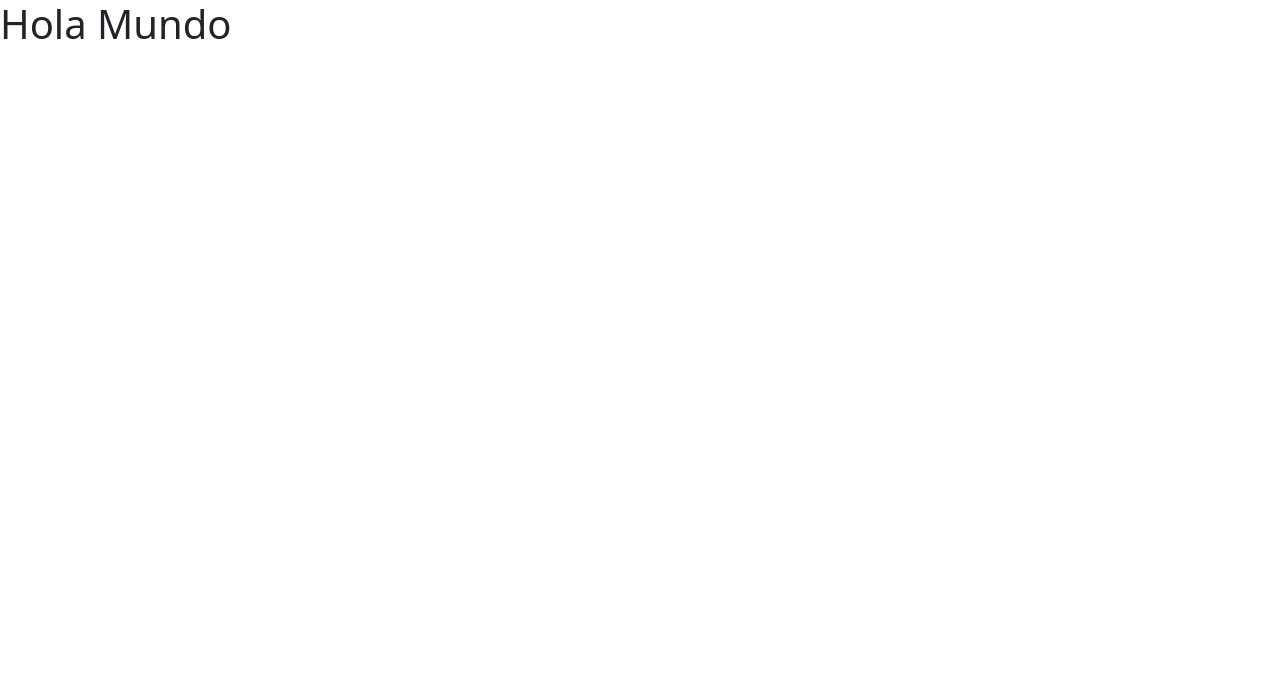
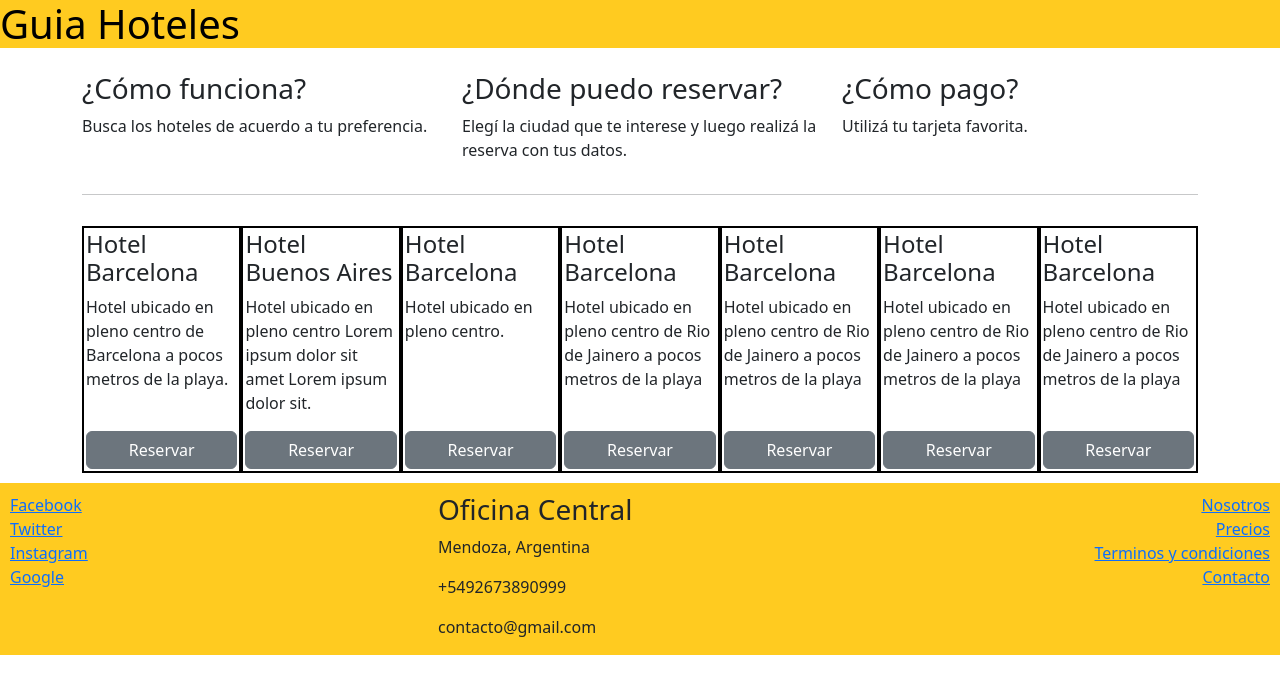
Before and after one commit to KevinBolanosDev/project_bootstrap_desarrollo_UI_coursera, a website: page guia_hoteles/index.html in a window 1280 px wide. Drawn offline with nearby package versions, Linux system fonts and the light colour scheme.

Commit message:
Creating styles with bootstrap

```diff
--- /dev/null
+++ b/guia_hoteles/css/styles.css
@@ -0,0 +1,22 @@
+.jumbotron {
+    background-color: rgb(255, 203, 32);
+    color: black;
+}
+
+footer {
+    padding: 10px 10px 0 10px;
+    background-color: rgb(255, 203, 32);
+    margin-bottom: 0px;
+    margin-top: 10px;
+}
+
+.card-hotel {
+    flex: 1 150px;
+    padding: 2px 2px 2px 2px;
+    margin-top: 15px;
+    border: 2px solid black;
+}
+
+.btn-reserva {
+    width: 100%;
+}
--- a/guia_hoteles/index.html
+++ b/guia_hoteles/index.html
@@ -3,14 +3,135 @@
 <head>
     <meta charset="UTF-8">
     <meta name="viewport" content="width=device-width, initial-scale=1.0">
-    <link href="node_modules/bootstrap/dist/css/bootstrap.min.css" rel="stylesheet">
+    <link href="https://cdn.jsdelivr.net/npm/bootstrap@5.3.2/dist/css/bootstrap.min.css" rel="stylesheet" integrity="sha384-T3c6CoIi6uLrA9TneNEoa7RxnatzjcDSCmG1MXxSR1GAsXEV/Dwwykc2MPK8M2HN" crossorigin="anonymous">
+    <link rel="stylesheet" href="css/styles.css">
     <title>Document</title>
 </head>
 <body>
-    <h1>Hola Mundo</h1>
+    <header class="jumbotron">
+        <h1>Guia Hoteles</h1>
+    </header>
+
+    <section class="container">
+
+        <article class="row"">
+            <div class="col-sm-4">
+                <p>
+                    <h3>¿Cómo funciona?</h3>
+                    <p>Busca los hoteles de acuerdo a tu preferencia.</p>
+                </p>
+            </div>
+            <div class="col-sm-4">
+                <p>
+                    <h3>¿Dónde puedo reservar?</h3>
+                    <p>Elegí la ciudad que te interese y luego realizá la reserva con tus datos.</p>
+                </p>
+            </div>
+            <div class="col-sm-4">
+                <p>
+                    <h3>¿Cómo pago?</h3>
+                    <p>Utilizá tu tarjeta favorita.</p>
+                </p>
+            </div>
+        </article>
+        <hr>
+
+
+        <article class="d-flex flex-wrap">
+            <div class="card-hotel d-flex flex-column justify-content-between">
+                <div>
+                    <h4>Hotel Barcelona</h4>
+                    <p>Hotel ubicado en pleno centro de Barcelona a pocos metros de la playa.</p>
+                </div>
+                <div>
+                    <button class="btn btn-secondary btn-reserva">Reservar</button>
+                </div>
+            </div>
+            <div class="card-hotel d-flex flex-column justify-content-between">
+                <div>
+                    <h4>Hotel Buenos Aires</h4>
+                    <p>Hotel ubicado en pleno centro Lorem ipsum dolor sit amet Lorem ipsum dolor sit.</p>
+                </div>
+                <div>
+                    <button class="btn btn-secondary btn-reserva">Reservar</button>
+                </div>
+            </div>
+            <div class="card-hotel d-flex flex-column justify-content-between">
+                <div>
+                    <h4>Hotel Barcelona</h4>
+                    <p>Hotel ubicado en pleno centro.</p>
+                </div>
+                <div>
+                    <button class="btn btn-secondary btn-reserva">Reservar</button>
+                </div>
+            </div>
+            <div class="card-hotel d-flex flex-column justify-content-between">
+                <div>
+                    <h4>Hotel Barcelona</h4>
+                    <p>Hotel ubicado en pleno centro de Rio de Jainero a pocos metros de la playa</p>
+                </div>
+                <div>
+                    <button class="btn btn-secondary btn-reserva">Reservar</button>
+                </div>
+            </div>
+            <div class="card-hotel d-flex flex-column justify-content-between">
+                <div>
+                    <h4>Hotel Barcelona</h4>
+                    <p>Hotel ubicado en pleno centro de Rio de Jainero a pocos metros de la playa</p>
+                </div>
+                <div>
+                    <button class="btn btn-secondary btn-reserva">Reservar</button>
+                </div>
+            </div>
+            <div class="card-hotel d-flex flex-column justify-content-between">
+                <div>
+                    <h4>Hotel Barcelona</h4>
+                    <p>Hotel ubicado en pleno centro de Rio de Jainero a pocos metros de la playa</p>
+                </div>
+                <div>
+                    <button class="btn btn-secondary btn-reserva">Reservar</button>
+                </div>
+            </div>
+            <div class="card-hotel d-flex flex-column justify-content-between">
+                <div>
+                    <h4>Hotel Barcelona</h4>
+                    <p>Hotel ubicado en pleno centro de Rio de Jainero a pocos metros de la playa</p>
+                </div>
+                <div>
+                    <button class="btn btn-secondary btn-reserva">Reservar</button>
+                </div>
+            </div>
+        </article>
+
+    </section>
+
+    <footer>
+        <div class="row">
+            <div class="col-sm-4 d-flex flex-column">
+                <a href="http://www.facebook.com">Facebook</a>
+                <a href="http://www.twitter.com">Twitter</a>
+                <a href="http://www.instagram.com">Instagram</a>
+                <a href="http://www.google.com">Google</a>
+            </div>
+            <div class="col-sm-4">
+                <address>
+                    <h3>Oficina Central</h3>
+                    <p>Mendoza, Argentina</p>
+                    <p>+5492673890999</p>
+                    <p>contacto@gmail.com</p>
+                </address>
+            </div>
+            <div class="col-sm-4 d-flex flex-column align-items-end">
+                <a href="http://www.facebook.com">Nosotros</a>
+                <a href="http://www.twitter.com">Precios</a>
+                <a href="http://www.instagram.com">Terminos y condiciones</a>
+                <a href="http://www.google.com">Contacto</a>
+            </div>
+        </div>
+    </footer>
 
     <script src="node_modules/jquery/dist/jquery.min.js"></script>
     <script src="node_modules/@popperjs/core/dist/umd/popper-base.min.js"></script>
-    <script src="node_modules/bootstrap/dist/js/bootstrap.min.js"></script>
+    <script src="https://cdn.jsdelivr.net/npm/bootstrap@5.3.2/dist/js/bootstrap.bundle.min.js" integrity="sha384-C6RzsynM9kWDrMNeT87bh95OGNyZPhcTNXj1NW7RuBCsyN/o0jlpcV8Qyq46cDfL" crossorigin="anonymous"></script>
 </body>
 </html>
```
Also changed, not shown: 1 other file.
